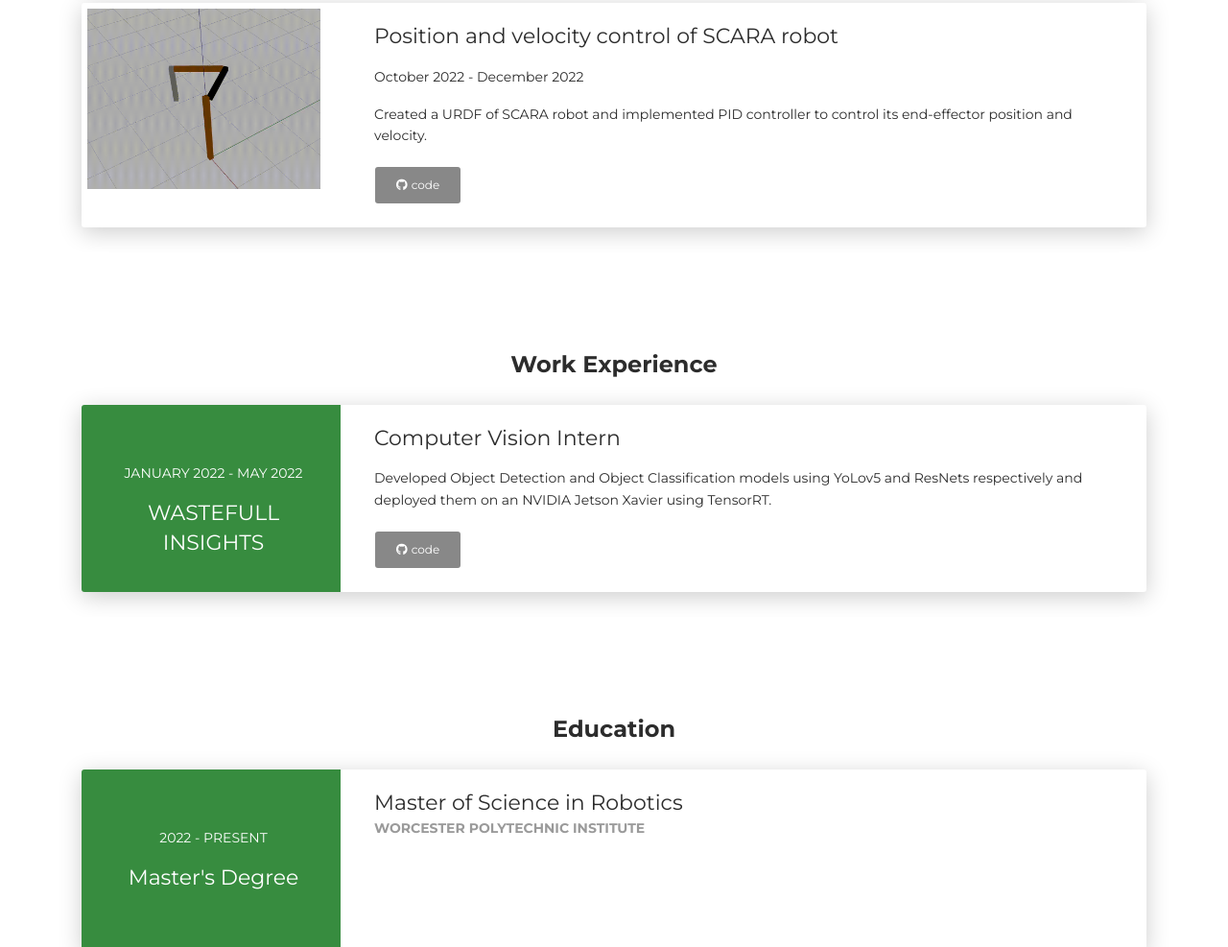
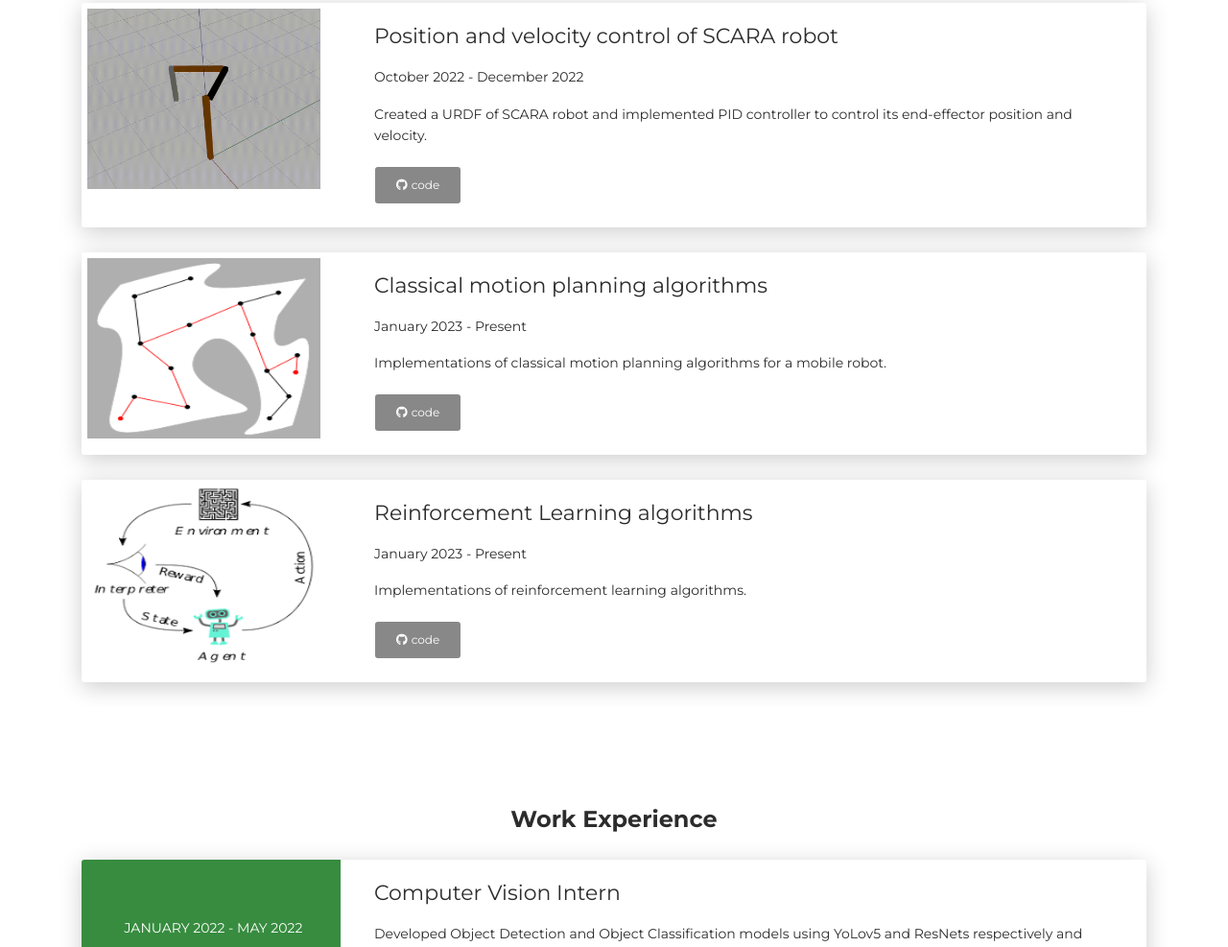
Before and after one commit to mayankbansal82/mayankbansal82.github.io, a plain HTML site: page index.html in a window 1280 px wide. Shown: the part 1557-2544 px from the top of the page at 96% size. Drawn offline with Linux system fonts and the light colour scheme.

Commit message:
Updated index.html

```diff
--- a/index.html
+++ b/index.html
@@ -187,6 +187,42 @@
             <p>Created a URDF of SCARA robot and implemented PID controller to control its end-effector position and velocity.</p>
             <div class="btn-links">
             <a class="btn btn-outline-primary btn-page-header" href="https://github.com/mayankbansal82/SCARA-manipulator" target="_blank" rel="noopener">
+            <i class="fab fa-github mr-1"></i>code</a></div>
+          </div>
+        </div>
+      </div>
+    </div>
+
+    <div class="card">
+      <div class="row">
+        <div class="col-md-3 ">
+          <div class="cc-profilenew-image" data-aos="fade-up" data-aos-anchor-placement="top-bottom"><a href="#"><img src="images/Path planning.png" alt="Image"/></a></div>
+        </div>
+        <div class="col-md-9" data-aos="fade-left" data-aos-offset="50" data-aos-duration="5  00">
+          <div class="card-body">
+            <div class="h5">Classical motion planning algorithms</div>
+            <p>January 2023 - Present</p>
+            <p>Implementations of classical motion planning algorithms for a mobile robot.</p>
+            <div class="btn-links">
+            <a class="btn btn-outline-primary btn-page-header" href="https://github.com/mayankbansal82/Classical-Motion-Planning-Algorithms" target="_blank" rel="noopener">
+            <i class="fab fa-github mr-1"></i>code</a></div>
+          </div>
+        </div>
+      </div>
+    </div>
+
+    <div class="card">
+      <div class="row">
+        <div class="col-md-3 ">
+          <div class="cc-profilenew-image" data-aos="fade-up" data-aos-anchor-placement="top-bottom"><a href="#"><img src="images/RL.png" alt="Image"/></a></div>
+        </div>
+        <div class="col-md-9" data-aos="fade-left" data-aos-offset="50" data-aos-duration="5  00">
+          <div class="card-body">
+            <div class="h5">Reinforcement Learning algorithms</div>
+            <p>January 2023 - Present</p>
+            <p>Implementations of reinforcement learning algorithms.</p>
+            <div class="btn-links">
+            <a class="btn btn-outline-primary btn-page-header" href="https://github.com/mayankbansal82/Reinforcement-Learning-algorithms" target="_blank" rel="noopener">
             <i class="fab fa-github mr-1"></i>code</a></div>
           </div>
         </div>
```
Also changed, not shown: images/Path planning.png (added), images/RL.png (added).
